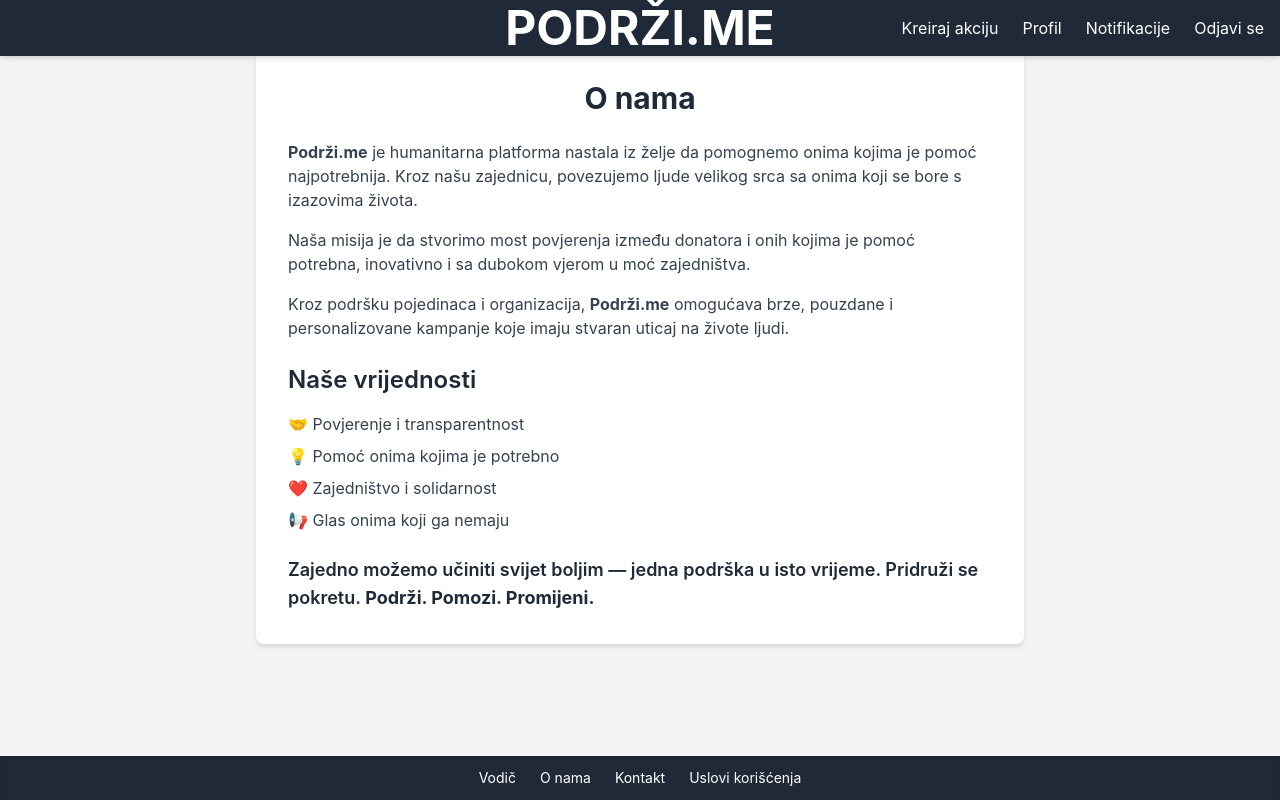
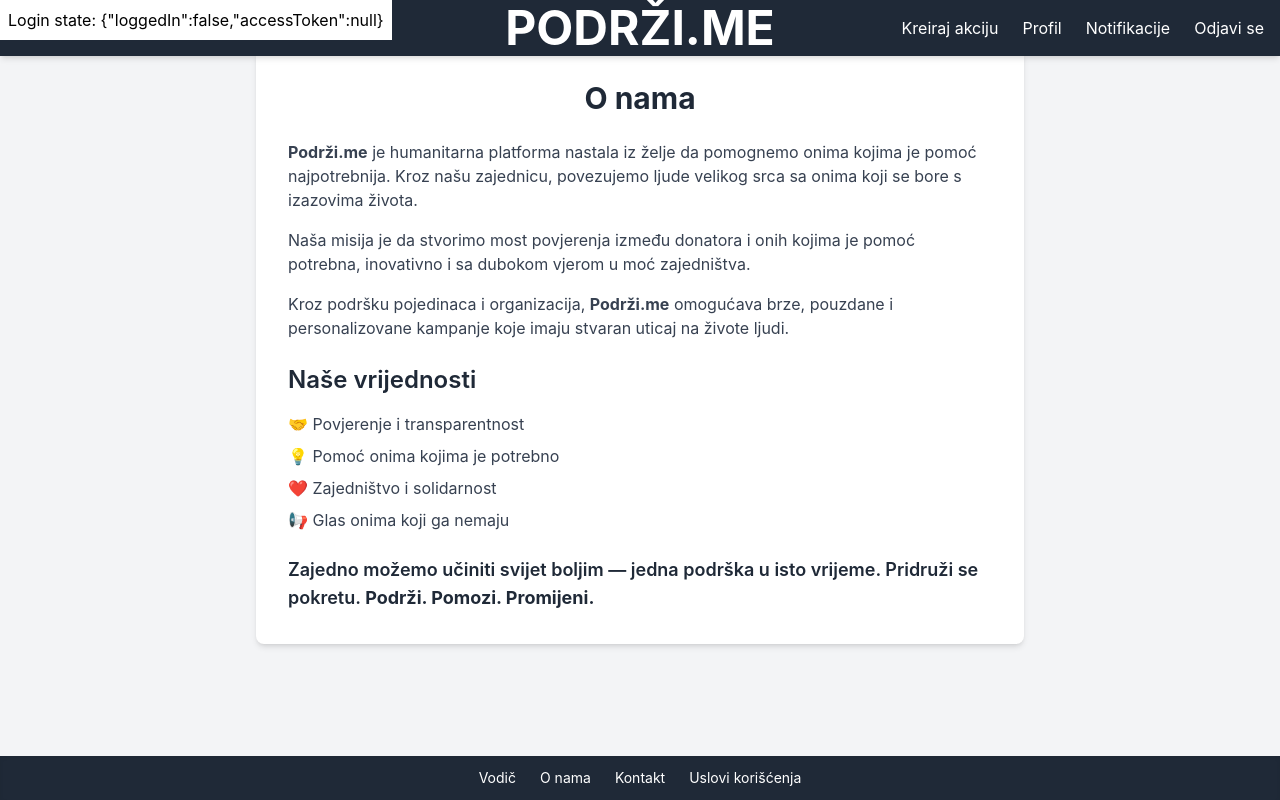
Before and after one commit to bratpeki/podrzi.me, a React app in the folder React/: page /aboutUs in a window 1280 px wide. Built offline with nearby package versions, Linux system fonts and the light colour scheme.

Commit message:
Implementiran sistem za tokene na frontendu sa prikazom toga da li je korisnik loginovan i njegovim tokenom. Sada Je sistem osposobljen za rad sa profilima

```diff
--- a/React/src/App.js
+++ b/React/src/App.js
@@ -1,17 +1,17 @@
-import logo from './logo.svg';
-import './App.css';
-import React from 'react';
-import { BrowserRouter as Router, Routes, Route, Link } from 'react-router-dom';
-import LoginPage from './LoginPage';
-import RegisterPage from './RegisterPage';
-import HomePage from './HomePage';
-import CreateActionPage from './CreateActionPage';
-import AboutUsPage from './AboutUsPage';
-import ContactUsPage from './ContactUsPage';
-import ToSPage from './ToSPage';
-import ProfilePage from './ProfilePage';
-import ActionViewPage from './ActionViewPage';
-
+import logo from "./logo.svg";
+import "./App.css";
+import { BrowserRouter as Router, Routes, Route, Link } from "react-router-dom";
+import LoginPage from "./LoginPage";
+import RegisterPage from "./RegisterPage";
+import HomePage from "./HomePage";
+import CreateActionPage from "./CreateActionPage";
+import AboutUsPage from "./AboutUsPage";
+import ContactUsPage from "./ContactUsPage";
+import ToSPage from "./ToSPage";
+import ProfilePage from "./ProfilePage";
+import ActionViewPage from "./ActionViewPage";
+import { AuthStateContext, useAuth } from "./components/UseAuthState";
+import { useEffect } from "react";
 
 function Home() {
   return (
@@ -22,10 +22,7 @@ function Home() {
         <p>
           EDITUJ <code>KURAC</code> PA SACUVAJ I PONOVO UCITAJ!
         </p>
-        <Link
-          to="/login"
-          className="App-link"
-        >
+        <Link to="/login" className="App-link">
           ULOGUJ SE BRALEEEE
         </Link>
       </header>
@@ -34,21 +31,37 @@ function Home() {
 }
 
 function App() {
+  const { authState, authDispatch } = useAuth();
+
   return (
+    <>
+      <AuthStateContext value={{ authState, authDispatch }}>
+        <h1
+          style={{
+            position: "fixed",
+            padding: "8px",
+            zIndex: 999,
+            backgroundColor: "white",
+          }}
+        >
+          Login state: {JSON.stringify(authState)}
+        </h1>
         <Router>
           <Routes>
             <Route path="/" element={<Home />} />
             <Route path="/login" element={<LoginPage />} />
             <Route path="/register" element={<RegisterPage />} />
             <Route path="/home" element={<HomePage />} />
-        <Route path="/createAction" element={<CreateActionPage/>}/>
-        <Route path="/aboutUs" element={<AboutUsPage/>}/>
-        <Route path="/contactUs" element={<ContactUsPage/>}/>
-        <Route path="/toSPage" element={<ToSPage/>}/>
-        <Route path="/profilePage" element={<ProfilePage/>}/>
-        <Route path="/actionView" element={<ActionViewPage/>}/>
+            <Route path="/createAction" element={<CreateActionPage />} />
+            <Route path="/aboutUs" element={<AboutUsPage />} />
+            <Route path="/contactUs" element={<ContactUsPage />} />
+            <Route path="/toSPage" element={<ToSPage />} />
+            <Route path="/profilePage" element={<ProfilePage />} />
+            <Route path="/actionView" element={<ActionViewPage />} />
           </Routes>
         </Router>
+      </AuthStateContext>
+    </>
   );
 }
 
--- a/React/src/HomePage.js
+++ b/React/src/HomePage.js
@@ -1,10 +1,12 @@
-import React, { useEffect, useState } from 'react';
+import React, { useContext, useEffect, useState } from 'react';
 import { Link } from 'react-router-dom';
 import NavigationBar from './NavigationBar';
 import InfoFooter from './InfoFooter';
+import { AuthStateContext } from './components/UseAuthState';
 
 function HomePage() {
   const [actions, setActions] = useState([]);
+  const authState = useContext(AuthStateContext);
 
   useEffect(() => {
     fetch('http://podrzime.ddns.net:8080/api/actions/getvisibleactions')
--- a/React/src/LoginPage.js
+++ b/React/src/LoginPage.js
@@ -1,43 +1,50 @@
 // src/LoginPage.js
-import React, { useState } from 'react';
-import { useNavigate, Link } from 'react-router-dom';
+import React, { useContext, useState } from "react";
+import { useNavigate, Link } from "react-router-dom";
+import { AuthStateContext } from "./components/UseAuthState";
 
 function LoginPage() {
   const navigate = useNavigate();
 
-  const [username, setUsername] = useState('');
-  const [password, setPassword] = useState('');
-  const [responseMessage, setResponseMessage] = useState('');
+  const [username, setUsername] = useState("");
+  const [password, setPassword] = useState("");
+  const [responseMessage, setResponseMessage] = useState("");
+
+  const { authState, authDispatch } = useContext(AuthStateContext);
 
   const handleLogin = async () => {
     try {
       const url = `http://podrzime.ddns.net:8080/api/users/userauth`;
 
       const response = await fetch(url, {
-      method: 'POST',
+        method: "POST",
         headers: {
-    'Content-Type': 'application/json'
+          "Content-Type": "application/json",
         },
         body: JSON.stringify({
-    "username": username,
-    "password": password
-  })
+          username: username,
+          password: password,
+        }),
       });
 
       if (!response.ok) {
-      throw new Error('Autentifikacija neuspjesna!');
+        throw new Error("Autentifikacija neuspjesna!");
       }
 
       const text = await response.text();
-    if(text == "loginerror"){
-        setResponseMessage('Neuspjesna prijava! Provjerite Vase podatke!');
-    }
-    else{
-        localStorage.setItem('jwtTokenPodrziMe', text);
-        navigate('/home')
+      if (text == "loginerror") {
+        setResponseMessage("Neuspjesna prijava! Provjerite Vase podatke!");
+      } else {
+        authDispatch({
+          type: "login",
+          payload: {
+            accessToken: text,
+          },
+        });
+        navigate("/home");
       }
     } catch (error) {
-    setResponseMessage('Dogodila se greska tokom prijave!');
+      setResponseMessage("Dogodila se greska tokom prijave!");
       console.error(error);
     }
   };
@@ -47,7 +54,9 @@ function LoginPage() {
       <h1 className="text-4xl font-bold text-cyan-600 mb-8">PODRZI.ME</h1>
 
       <div className="w-full max-w-md bg-white p-8 shadow-md rounded border">
-        <h2 className="text-2xl font-semibold mb-6"><center>Prijava</center></h2>
+        <h2 className="text-2xl font-semibold mb-6">
+          <center>Prijava</center>
+        </h2>
 
         <input
           type="username"
@@ -66,7 +75,9 @@ function LoginPage() {
         />
 
         <div className="text-right text-sm mb-4">
-          <a href="#" className="link-style">Zaboravili ste lozinku?</a>
+          <a href="#" className="link-style">
+            Zaboravili ste lozinku?
+          </a>
         </div>
 
         <button
@@ -77,13 +88,15 @@ function LoginPage() {
         </button>
 
         <button
-          onClick={() => navigate('/home')}
+          onClick={() => navigate("/home")}
           className="w-full bg-gray-600 text-white py-2 rounded hover:bg-gray-700 mb-4"
         >
           Prijavi se kao gost
         </button>
         {responseMessage && (
-          <p className="text-center text-sm text-red-600 mb-2">{responseMessage}</p>
+          <p className="text-center text-sm text-red-600 mb-2">
+            {responseMessage}
+          </p>
         )}
 
         <div className="flex items-center space-x-1 text-sm">
@@ -92,7 +105,6 @@ function LoginPage() {
             Registruj se
           </Link>
         </div>
-
       </div>
     </div>
   );
--- a/React/src/NavigationBar.js
+++ b/React/src/NavigationBar.js
@@ -1,11 +1,19 @@
 // src/components/NavigationBar.js
-import React from 'react';
-import { Link } from 'react-router-dom';
+import React, { useContext } from "react";
+import { Link, useNavigate } from "react-router-dom";
+import { AuthStateContext } from "./components/UseAuthState";
 
 function NavigationBar({ showSearch = true }) {
+  const { authState, authDispatch } = useContext(AuthStateContext);
+  const navigate = useNavigate();
+
+  const logout = () => {
+    authDispatch({ type: "logout" });
+    navigate("/login");
+  };
+
   return (
     <nav className="bg-gray-800 fixed top-0 w-full p-4 flex items-center justify-between text-white shadow-md z-50">
-
       {/* Left: Search bar or placeholder */}
       <div className="w-1/3">
         {showSearch && (
@@ -19,7 +27,9 @@ function NavigationBar({ showSearch = true }) {
 
       {/* Center: Title */}
       <div className="absolute left-1/2 transform -translate-x-1/2">
-        <Link to="/home" className="text-5xl font-bold p-4 text-white">PODRŽI.ME</Link>
+        <Link to="/home" className="text-5xl font-bold p-4 text-white">
+          PODRŽI.ME
+        </Link>
       </div>
 
       {/* Right: Nav links */}
@@ -33,9 +43,9 @@ function NavigationBar({ showSearch = true }) {
         <Link to="/notifications" className="hover:underline">
           Notifikacije
         </Link>
-        <Link to="/login" className="hover:underline">
+        <button className="hover:underline" onClick={logout}>
           Odjavi se
-        </Link>
+        </button>
       </div>
     </nav>
   );
--- /dev/null
+++ b/React/src/components/UseAuthState.js
@@ -0,0 +1,59 @@
+import { useEffect, createContext, useReducer } from "react";
+
+const initialAuthStateContext = {
+  loggedIn: false,
+  accessToken: null,
+};
+
+const localStorageKey = "accessToken";
+
+function authStateReducer(state, action) {
+  if (!"type" in action)
+    throw new Error("authState action must have a defined type");
+
+  switch (action.type) {
+    case "authCheck": {
+      const localStorageAccessToken = localStorage.getItem(
+        localStorageKey,
+        null
+      );
+
+      if (!localStorageAccessToken)
+        return {
+          ...state,
+          loggedIn: false,
+          accessToken: null,
+        };
+
+      return { ...state, loggedIn: true, accessToken: localStorageAccessToken };
+    }
+    case "login": {
+      const { accessToken } = action.payload;
+      localStorage.setItem(localStorageKey, accessToken);
+      return { ...state, loggedIn: true, accessToken: accessToken };
+    }
+    case "logout": {
+      localStorage.removeItem(localStorageKey);
+      return { ...state, loggedIn: false, accessToken: null };
+    }
+    default:
+      throw new Error("Unsupported authState action called");
+  }
+}
+
+export function useAuth() {
+  const [authState, authDispatch] = useReducer(
+    authStateReducer,
+    initialAuthStateContext
+  );
+
+  useEffect(() => {
+    authDispatch({
+      type: "authCheck",
+    });
+  }, []);
+
+  return { authState, authDispatch };
+}
+
+export const AuthStateContext = createContext(null);
```
Lines whose indentation alone changed are shown as unchanged.
